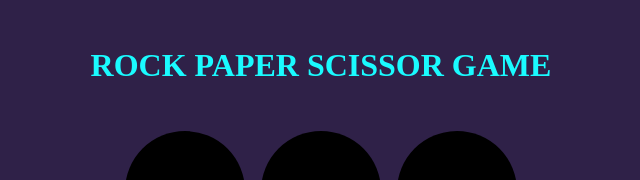
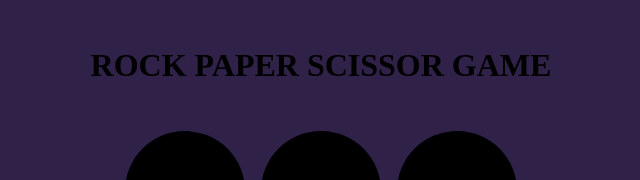
Before and after one commit to Ashish44git/Rock-Paper-Scissor-Games, a plain HTML site: page index.html in a window 1280 px wide. Shown: the top 180 px of the page, without its empty margins (319-959 px from the left). Drawn offline with Linux system fonts and the light colour scheme.

```diff
--- a/index.css
+++ b/index.css
@@ -1,7 +1,7 @@
 body{
     text-align: center;
     background-color: #2f2148;
-    color: #1afbff;
+    color: ##000000;
 }
 
 
```
